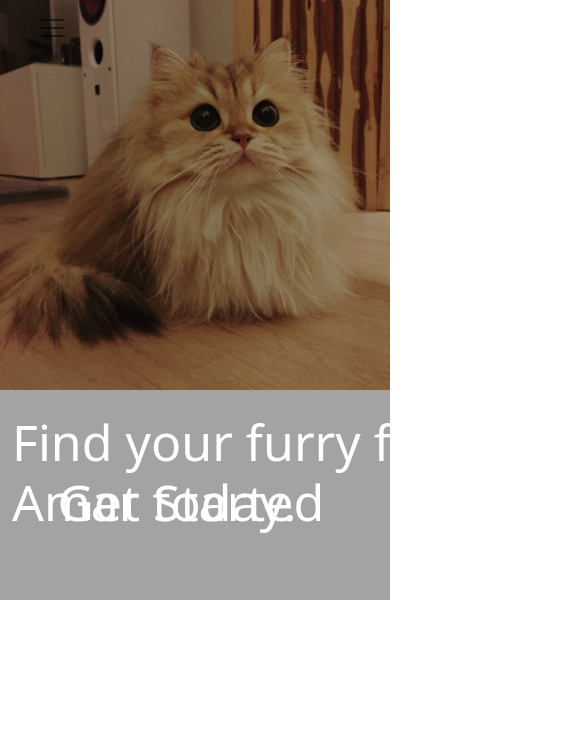
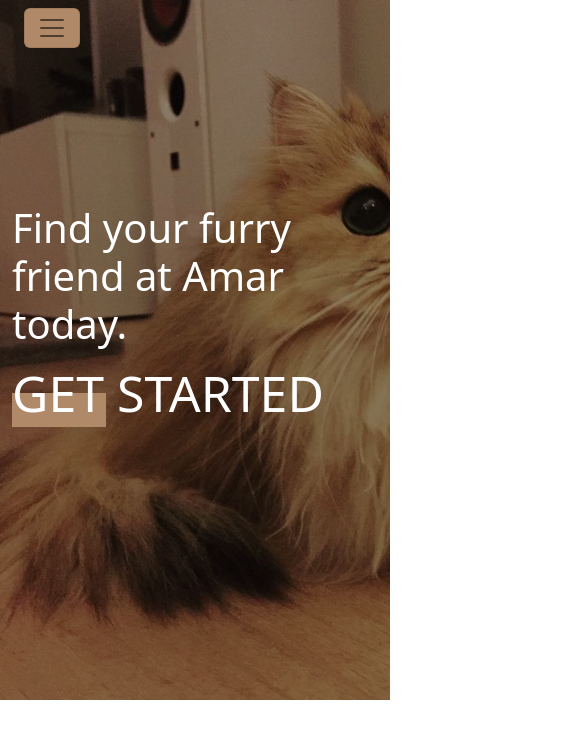
Before and after one commit to hussein112/amar-front-end, a plain HTML site: page index.html in a window 390 px wide. Shown: the top 738 px of the page, 585 px wide, since content can reach past the window. Drawn offline with nearby package versions, Linux system fonts and the light colour scheme.

Commit message:
fixed some responsive issues in hero section

```diff
--- a/css/style.css
+++ b/css/style.css
@@ -36,7 +36,7 @@ a{
 /* Start Hero */
 .hero{
     position: relative;
-    height: 600px;
+    height: 700px;
 }
 
 .search{
@@ -63,6 +63,10 @@ a{
     width: 90%;
 }
 
+#search iconify-icon{
+    font-size: 20px;
+}
+
 .overlay{
     position: absolute;
     width: 100%;
@@ -85,11 +89,28 @@ a{
     z-index: -2;
 }
 
+@media (max-width: 768px){
+    .image{
+        background-size: cover;
+    }
+}
+
 .hero .navbar-nav{
     width: 100%;
     align-items: center;
     justify-content: space-around;
 }
+
+.hero .navbar-toggler{
+    background: var(--primary);
+}
+
+@media (max-width: 992px){
+    .hero .navbar-collapse{
+        text-align: center;
+    }
+}
+
 
 .hero nav{
     display: flex;
@@ -111,6 +132,7 @@ a{
     width: 0;
     height: 2px;
     bottom: 0;
+    left: 0;
     background-color: var(--primary);
 }
 
@@ -123,32 +145,38 @@ a{
 }
 
 
-.hero h3{
-    position: absolute;
-    bottom: 10%;
-    font-size: 50px;
-    color: var(--secondary);
-    width: 700px;
+
+.slogan{
+    height: 300px;
+    display: flex;
+    flex-direction: column;
+    align-items: center;
+    justify-content: flex-end;
 }
 
-.cta{
-    position: absolute;
-    right: 10%;
-    bottom: 10%;
+.hero h3{
+    font-size: 40px;
+    color: var(--secondary);
 }
+
+@media(min-width: 992px){
+    .cta{
+        text-align: right;
+    }
+}
+
 
 .hero .get-started{
     position: relative;
-    bottom: 10%;
-    right: 10%;
     font-size: 50px;
     color: var(--secondary);
+    text-transform: uppercase;
 }
 
 .hero .get-started::after{
     position: absolute;
     content: "";
-    width: 0;
+    width: 30%;
     height: 50%;
     background-color: var(--primary);
     bottom: 0;
--- a/index.html
+++ b/index.html
@@ -53,11 +53,15 @@
                 </div>
               </nav>
 
-            <h3>Find your furry friend at Amar today.</h3>
+              <div>
+                <div class="slogan">
+                  <h3>Find your furry friend at Amar today.</h3>
+                </div>
 
-            <div class="cta">
-                <a href="#" class="get-started">Get Started</a>
-            </div>
+                <div class="cta">
+                    <a href="#" class="get-started">Get Started</a>
+                </div>
+              </div>
         </div>
 
     </div>
```
